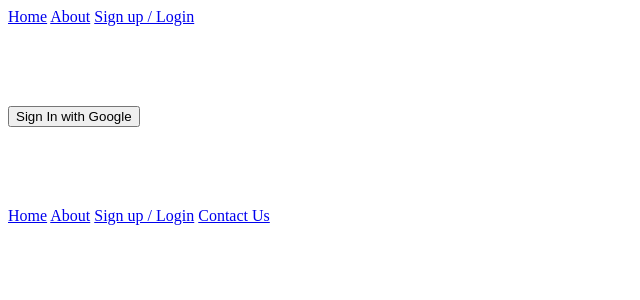
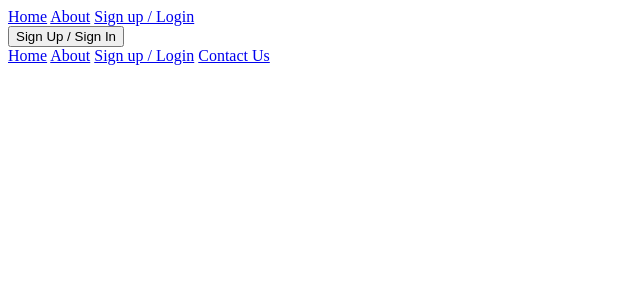
Before and after one commit to Makers-Club/site, a Flask app: template templates/auth.html in a window 1280 px wide. Shown: the top 300 px of the page, without its empty margins (0-640 px from the left). Run offline with Flask 2, Linux system fonts and the light colour scheme; the template is opened without the code that fills it, so the values that code supplies are empty.

Commit message:
Update login button

```diff
--- a/templates/auth.html
+++ b/templates/auth.html
@@ -6,8 +6,13 @@
 
 {% block content %}
 <section>
-  <div id="firebase_signup">
-    <button style="margin: 5rem; margin-left: 0;">Sign In with Google</button>
-  </div>
+  <button id="button" onclick="github_login()">Sign Up / Sign In</button>
+
+  <script>
+      function github_login() {
+      window.location.href = "https://github.com/login/oauth/authorize?client_id=25ea07bd2d607833d0bd&scope=user";
+      }
+
+  </script>
 </section>
 {% endblock %}
```
